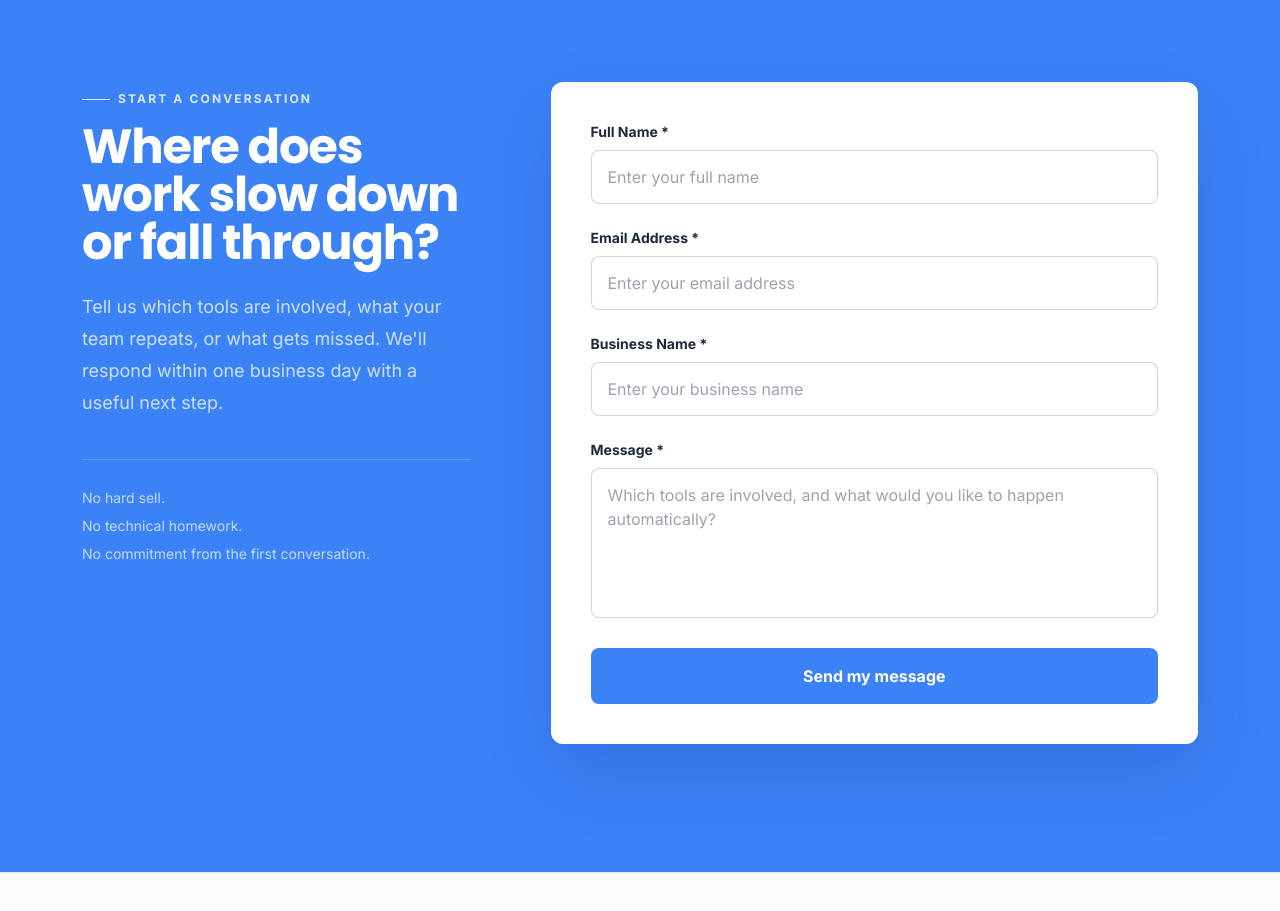
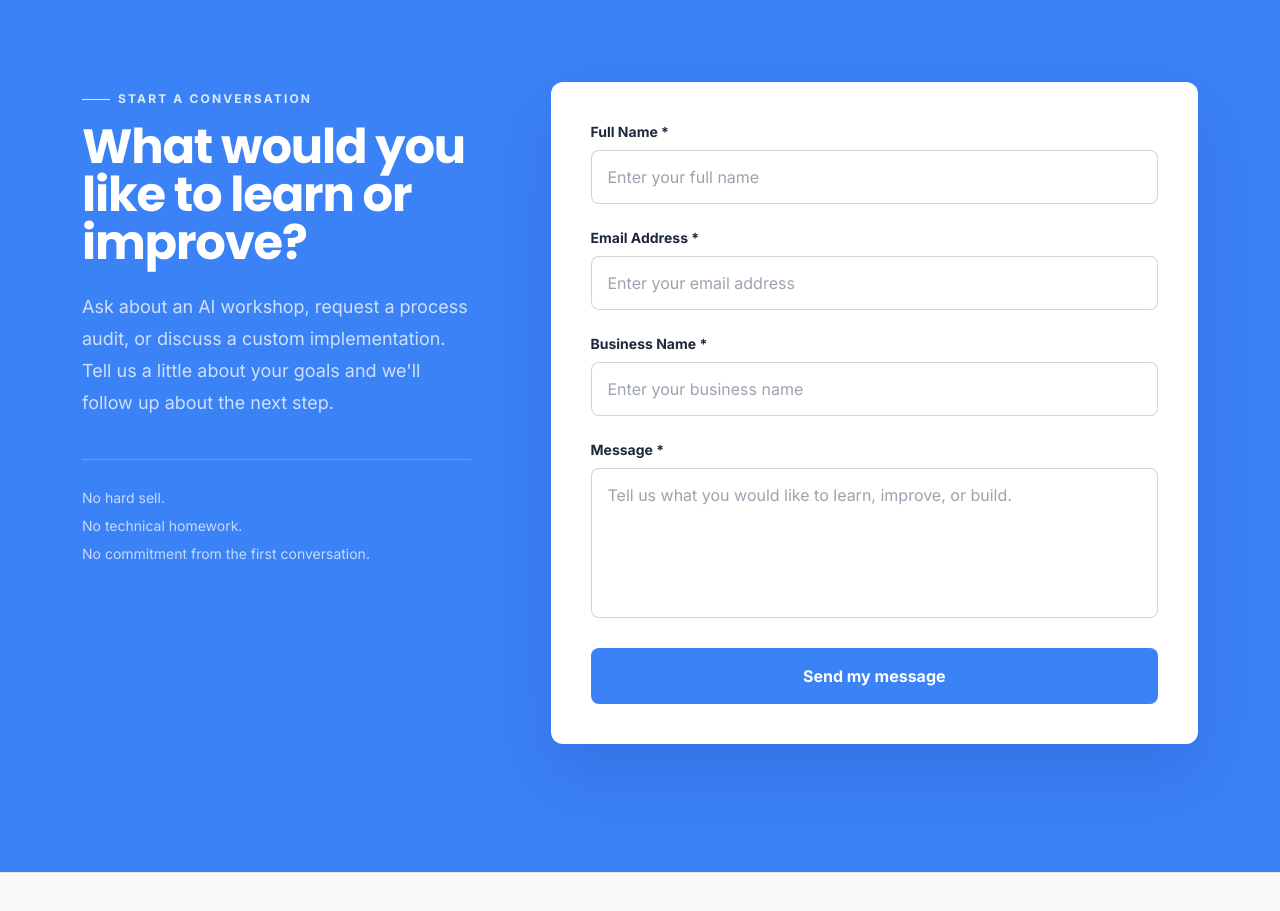
Before and after one commit to Procstar13/LaunchLocal, a Next.js app: page / in a window 1280 px wide. Shown: the part 7440-8351 px from the top of the page. Built offline with nearby package versions, Linux system fonts and the light colour scheme; no server answers.

Commit message:
Clarify service selection and support education-led funnel

```diff
--- a/src/components/Contact.tsx
+++ b/src/components/Contact.tsx
@@ -33,6 +33,9 @@ export default function Contact() {
       Launch: 'I am interested in the Local Business Launch package.',
       Growth: 'I am interested in the Local Growth plan.',
       'Tune-Up': 'I would like to request a Website Tune-Up.',
+      'AI Fundamentals': 'I would like to book the $150 AI Fundamentals for Business Owners session. Please share scheduling and payment details.',
+      'AI Website Workshop': 'I would like to book the $250 Build & Manage Your Website With AI workshop. Please share scheduling and payment details.',
+      'Business Process Audit': 'I would like to request the $650 Business Process Audit. The workflow I would like to improve is:',
     }
 
     setFormData((current) => current.message ? current : {
@@ -203,10 +206,10 @@ export default function Contact() {
         <div>
           <div className="eyebrow text-blue-100 before:bg-blue-100">Start a conversation</div>
           <h2 className="font-display text-4xl font-bold leading-[1.05] text-white sm:text-5xl">
-            Where does work slow down or fall through?
+            What would you like to learn or improve?
           </h2>
           <p className="mt-6 max-w-md text-lg leading-8 text-white/75">
-            Tell us which tools are involved, what your team repeats, or what gets missed. We&apos;ll respond within one business day with a useful next step.
+            Ask about an AI workshop, request a process audit, or discuss a custom implementation. Tell us a little about your goals and we&apos;ll follow up about the next step.
           </p>
           <div className="mt-10 border-t border-white/20 pt-6 text-sm leading-7 text-white/70">
             <p>No hard sell.</p>
@@ -303,7 +306,7 @@ export default function Contact() {
                       ? 'border-red-500 focus:ring-red-500'
                       : 'border-text-muted/30 focus:border-accent'
                   }`}
-                  placeholder="Which tools are involved, and what would you like to happen automatically?"
+                  placeholder="Tell us what you would like to learn, improve, or build."
                 />
                 {errors.message && (
                   <p className="mt-1 text-red-400 text-sm font-inter">{errors.message}</p>
```
